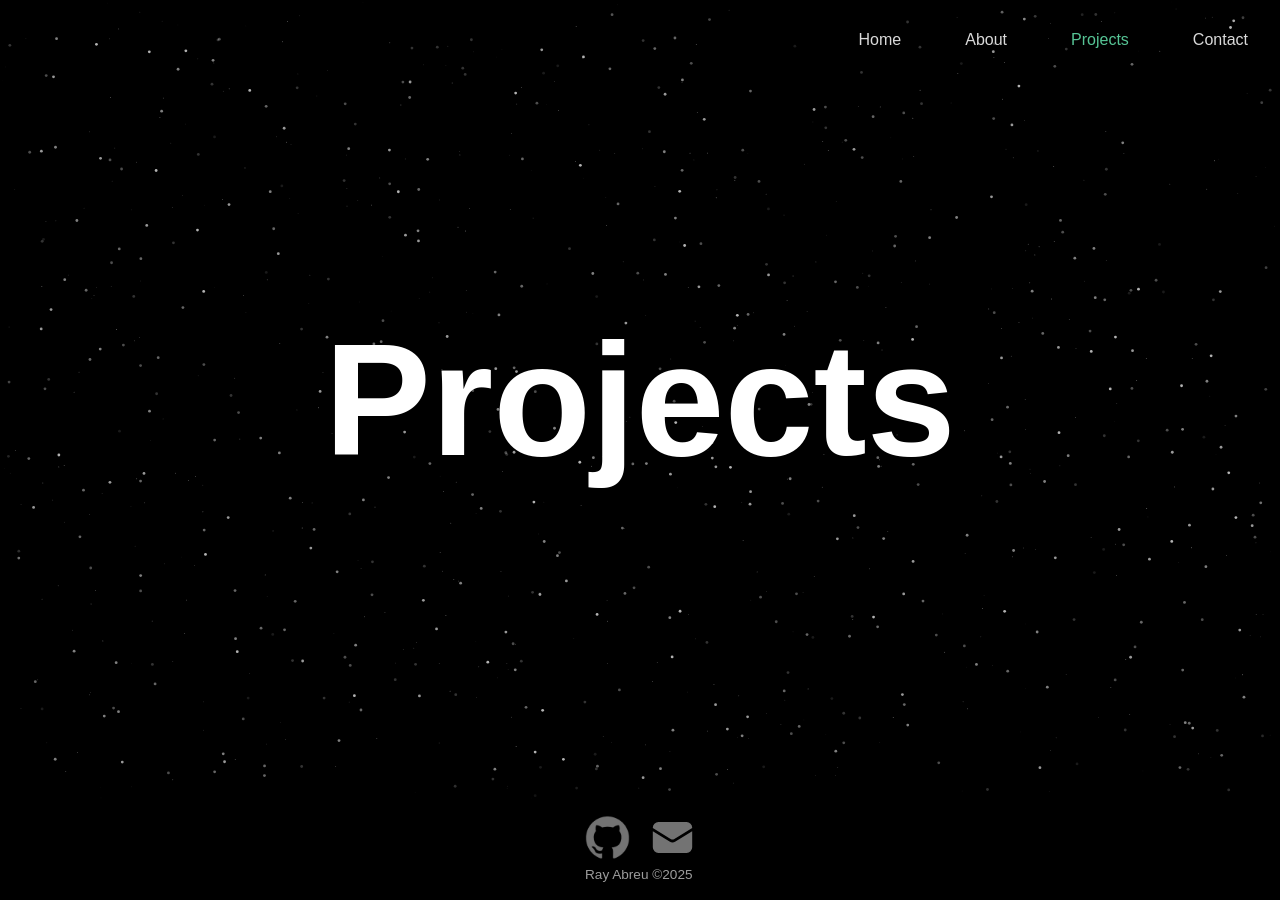
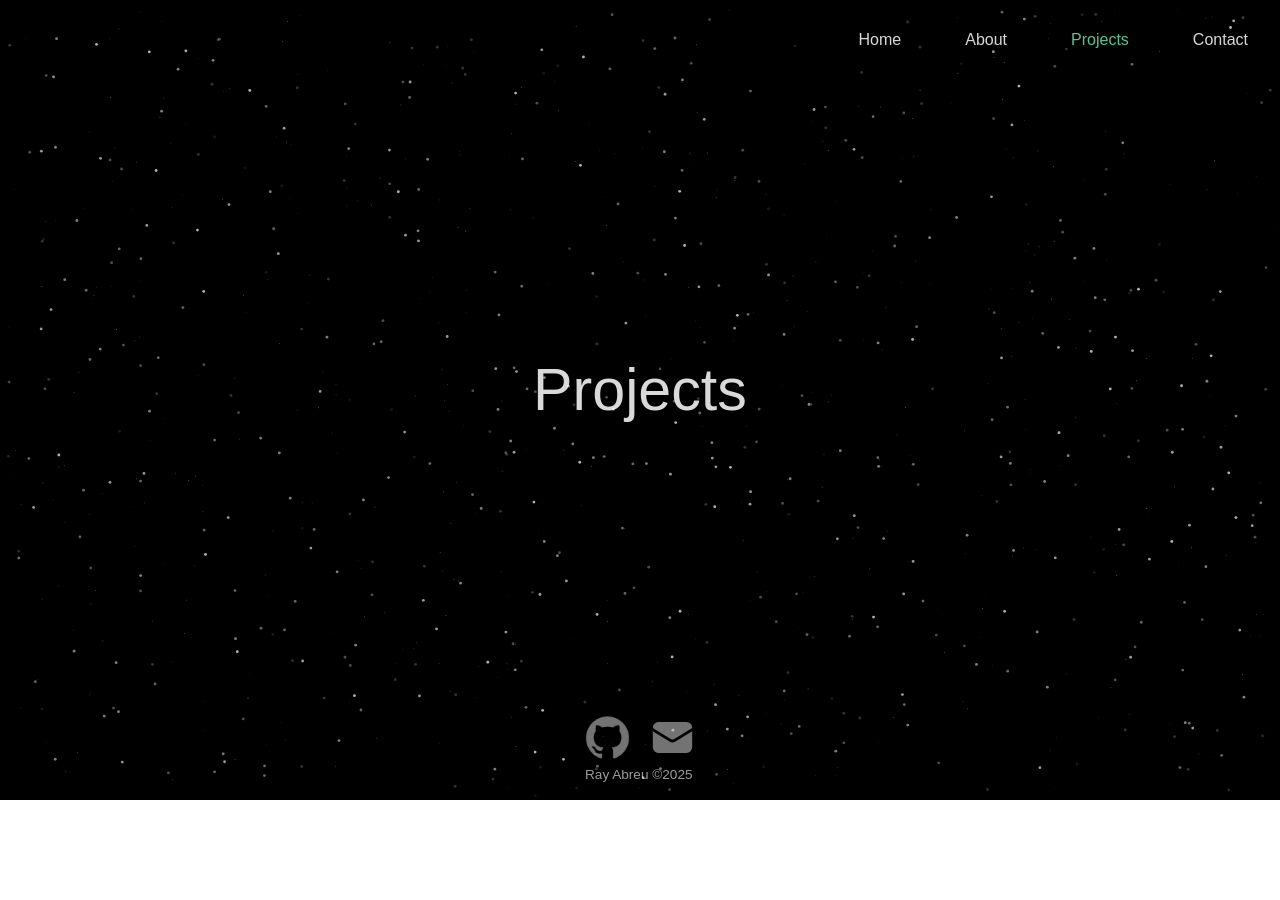
Before and after one commit to rabreu2/rays-website, a Next.js app in the folder rays-website/: page /projects in a window 1280 px wide. After the commit the page ends 800 px from the top, so only its background shows below. Built offline with nearby package versions, Linux system fonts and the light colour scheme.

Commit message:
Actually fixed particle length and screen centering

```diff
--- a/rays-website/app/contact/page.tsx
+++ b/rays-website/app/contact/page.tsx
@@ -14,7 +14,7 @@ export default function Contact() {
         style={{ display: 'flex', justifyContent: 'center' }}
         className="m-[1vh]"
       >
-        <div className="bg-[#212121] border border-[#212121] rounded-lg max-w-5xl p-[25px] z-40">
+        <div className="bg-[#212121] border border-[#212121] rounded-lg max-w-5xl p-[25px] z-[100]">
           <ContactForm></ContactForm>
         </div>
       </motion.div>
--- a/rays-website/app/globals.css
+++ b/rays-website/app/globals.css
@@ -4,6 +4,14 @@
 
 body {
   font-family: Arial, Helvetica, sans-serif;
+}
+
+html, body {
+  height: 100%;
+  margin: 0;
+  padding: 0;
+  overflow-x: hidden;
+  position: relative;
 }
 
 @layer utilities {
--- a/rays-website/app/layout.tsx
+++ b/rays-website/app/layout.tsx
@@ -38,18 +38,19 @@ export default function RootLayout({
       <body
         className={`${geistSans.variable} ${geistMono.variable} antialiased`}
       >
-        <div className="flex flex-col min-h-[100dvh] w-full min-w-[360px]">
-          <Navbar></Navbar>
-          <main className="flex-grow w-full bg-black content-center">
-            <Particles
-              className="absolute inset-0 h-full"
-              quantity={1000}
-              ease={80}
-              color={color}
-              refresh
-            />{children}
+        <div className="relative flex flex-col min-h-full w-full min-w-[360px]">
+          <Particles
+            className="fixed inset-0 w-full h-full z-[90]"
+            quantity={1000}
+            ease={80}
+            color={color}
+            refresh
+          />
+          <Navbar />
+          <main className="flex-grow w-full bg-black flex items-center justify-center">
+            {children}
           </main>
-          <Footer></Footer>
+          <Footer />
         </div>
       </body>
     </html>
--- a/rays-website/app/projects/page.tsx
+++ b/rays-website/app/projects/page.tsx
@@ -1,29 +1,19 @@
 'use client'
-import styled from "styled-components";
-
-const Hero = styled.div`
-  height: 90vh;
-  display: flex;
-  justify-content: center;
-  align-tems: center;
-  background: #000;
-`
-
-const Heading = styled.h1`
-  color: #fff;
-  font-size: 10rem;
-  font-weight: 900;
-  margin: 0;
-  position: absolute;
-  top: 50%;
-  -ms-transform: translateY(-50%);
-  transform: translateY(-50%);
-`
+import { motion } from "motion/react";
 
 export default function Projects() {
   return (
-    <Hero>
-      <Heading>Projects</Heading>
-    </Hero>
+    <div className="flex items-center justify-center bg-black">
+      <motion.div
+        initial={{ opacity: 0 }}
+        animate={{ opacity: 1 }}
+        transition={{ duration: 2 }}
+        className="flex justify-center"
+      >
+        <h1 className="text-[#d9d9d9] font-medium text-center m-0 text-3xl sm:text-[3.7rem] sm:leading-none">
+          Projects
+        </h1>
+      </motion.div>
+    </div>
   );
 }
```
